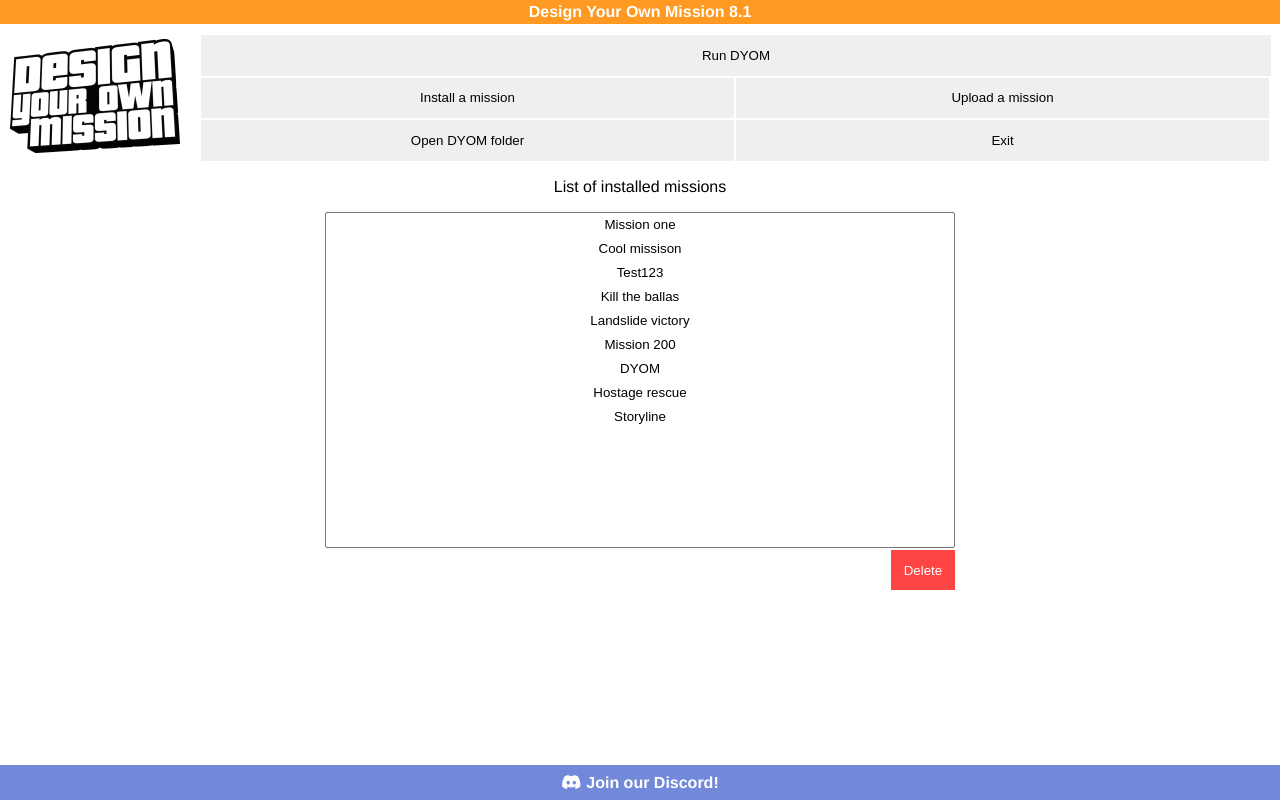
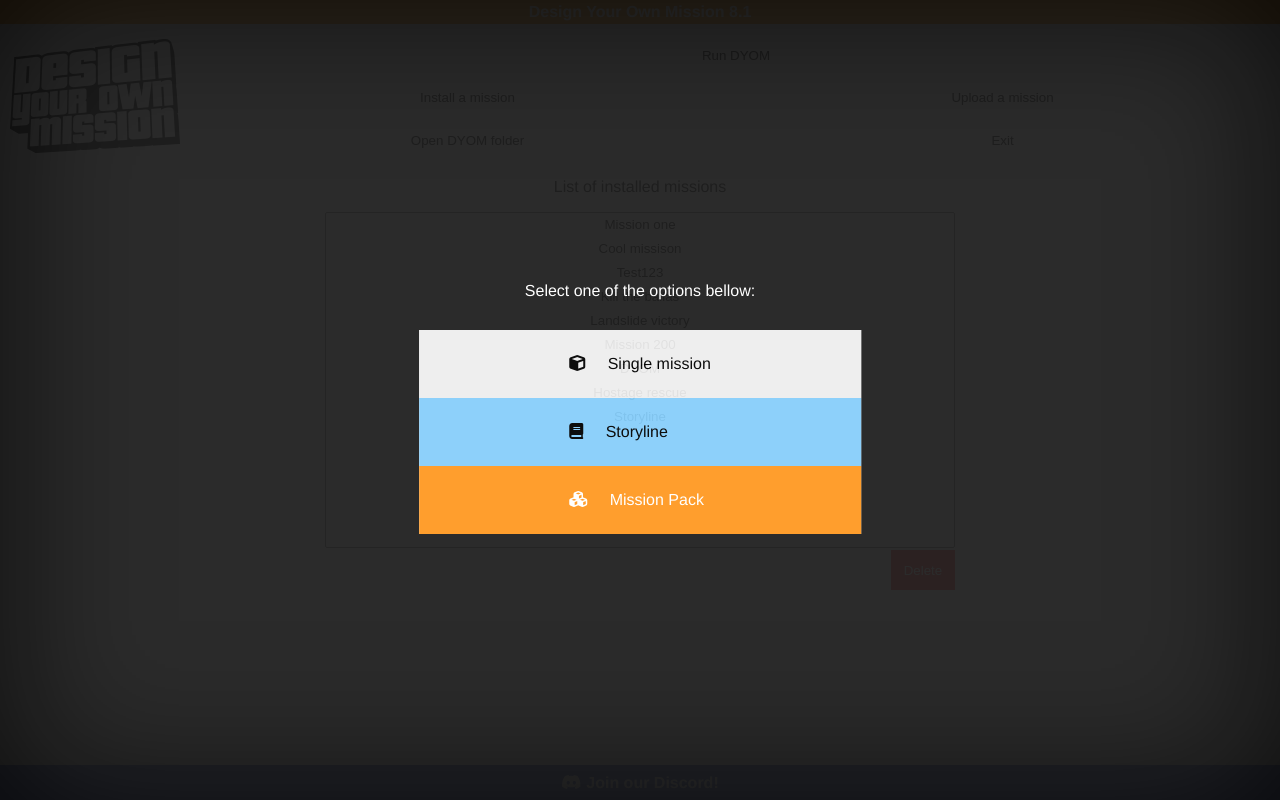
Before and after one commit to Toriality/DYOM-Installer, an Electron app: page _dev/pages/index.html in a window 1280 px wide. Both pictures are taken after a click on the button "Upload a mission". Drawn offline with Linux system fonts and the light colour scheme.

Commit message:
Add index.html upload modal

```diff
--- a/_dev/pages/index.html
+++ b/_dev/pages/index.html
@@ -8,6 +8,7 @@
       rel="stylesheet"
       href="https://cdnjs.cloudflare.com/ajax/libs/font-awesome/6.0.0/css/all.min.css"
     />
+    <link rel="stylesheet" href=".\styles\overlays.css" />
     <title>Design Your Own Mission</title>
   </head>
   <body>
@@ -59,5 +60,7 @@
         ><i class="fa-brands fa-discord"></i>Join our Discord!</a
       >
     </footer>
+
+    <script src=".\scripts\index.js"></script>
   </body>
 </html>
--- /dev/null
+++ b/_dev/pages/scripts/index.js
@@ -0,0 +1,90 @@
+window.addEventListener("DOMContentLoaded", () => {
+  let isModalOpen = false;
+
+  const btn_upload = document.getElementById("btn-upload");
+  btn_upload.addEventListener("click", showUploadModal, false);
+  function showUploadModal() {
+    document.querySelector("body").insertAdjacentHTML(
+      "beforeend",
+      `
+            <div id="overlay">
+                <div id="modal-wrapper">
+                <div id="modal-desc">
+                    <p>Select one of the options bellow:</p>
+                </div>
+            <div id="modal">
+                <div id="single-mission" class="modal-selection">
+                    <i class="fa-solid fa-cube"></i>
+                    <span>Single mission</span>
+                </div>
+                <div id="storyline" class="modal-selection">
+                    <i class="fa-solid fa-book"></i>
+                    <span>Storyline</span>
+                </div>
+                <div id="mission-pack" class="modal-selection">
+                    <i class="fa-solid fa-cubes"></i>
+                    <span>Mission Pack</span>
+                </div>
+            </div>
+            </div>
+            </div>
+        `
+    );
+    isModalOpen = true;
+    if (isModalOpen) {
+      modalFunctions();
+    }
+  }
+
+  function modalFunctions() {
+    const modal_desc = document.getElementById("modal-desc");
+    document
+      .getElementById("single-mission")
+      .addEventListener(
+        "mouseenter",
+        () =>
+          changeDesc(
+            "Upload a single mission file. Useful for MOTW entries and simple missions",
+            "single-mission"
+          ),
+        false
+      );
+    document
+      .getElementById("storyline")
+      .addEventListener(
+        "mouseenter",
+        () => changeDesc("Upload a DYOM storyline", "storyline"),
+        false
+      );
+    document
+      .getElementById("mission-pack")
+      .addEventListener(
+        "mouseenter",
+        () =>
+          changeDesc(
+            "Upload up to 8 mission files. Useful for making Mission Packs (each chapter containing 8 missions, for example)",
+            "mission-pack"
+          ),
+        false
+      );
+
+    document
+      .getElementById("overlay")
+      .addEventListener("click", closeOverlay, false);
+
+    function closeOverlay() {
+      document.getElementById("overlay").remove();
+    }
+
+    function changeDesc(str, id = "") {
+      modal_desc.innerText = str;
+      if (id !== "") {
+        document
+          .getElementById(id)
+          .addEventListener("mouseleave", () =>
+            changeDesc("Select one of the options bellow:")
+          );
+      }
+    }
+  }
+});
--- /dev/null
+++ b/_dev/pages/styles/overlays.css
@@ -0,0 +1,96 @@
+@keyframes overlay-anim {
+  from {
+    color: white;
+  }
+  to {
+    color: #ff9922;
+  }
+}
+
+#overlay {
+  opacity: 0.95;
+  background: #202020;
+  width: 100%;
+  height: 100%;
+  z-index: 1;
+  top: 0;
+  left: 0;
+  position: fixed;
+  box-shadow: 0px 0px 150px black inset;
+}
+
+#overlay-text {
+  margin: 0;
+  position: absolute;
+  top: 50%;
+  left: 50%;
+  -ms-transform: translate(-50%, -50%);
+  transform: translate(-50%, -50%);
+  user-select: none;
+  text-align: center;
+  animation-name: overlay-anim;
+  animation-duration: 2s;
+  animation-iteration-count: infinite;
+  animation-direction: alternate;
+}
+h1 {
+  margin: 0;
+  font-size: 4.5em;
+  line-height: 100%;
+}
+h2 {
+  opacity: 0.7;
+  margin: 0;
+  white-space: nowrap;
+  font-size: 1.5em;
+  line-height: 100%;
+}
+
+#modal-wrapper {
+  margin: 0;
+  position: absolute;
+  top: 50%;
+  left: 50%;
+  -ms-transform: translate(-50%, -50%);
+  transform: translate(-50%, -50%);
+  user-select: none;
+}
+
+#modal-desc {
+  text-align: center;
+  color: white;
+  margin-bottom: 30px;
+}
+
+#modal {
+  background-color: white;
+}
+
+.modal-selection {
+  padding: 25px 150px;
+}
+.modal-selection:hover {
+  background-color: #ffeecc !important;
+}
+
+#modal > div {
+  column-count: 1;
+}
+
+#modal span {
+  margin-left: 18px;
+}
+
+#single-mission {
+  background-color: #eee;
+}
+#storyline {
+  background-color: lightskyblue;
+}
+#mission-pack {
+  background-color: #ff9922;
+  color: white;
+}
+#mission-pack:hover {
+  color: black;
+}
```
Also changed, not shown: _dev/preload.js (+5 -5 lines).
